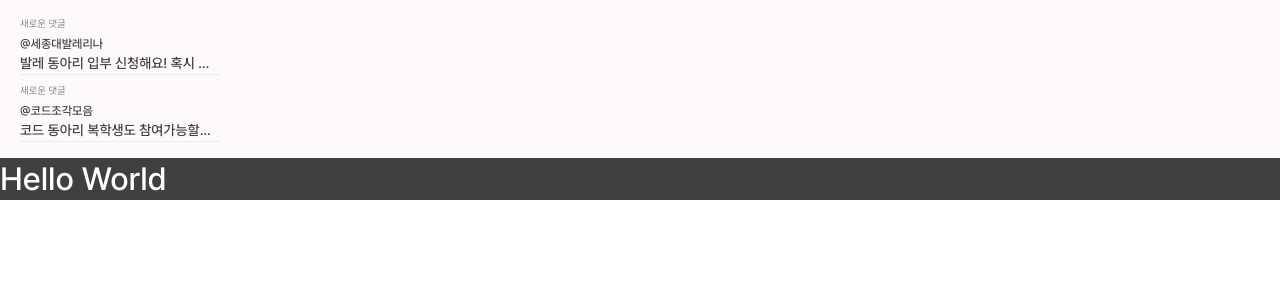
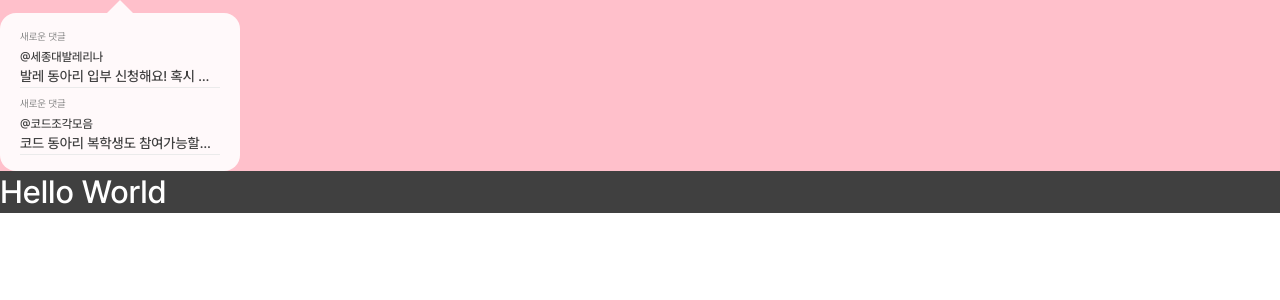
Before and after one commit to dong-ariari/frontend, a React (Vite) app: page / in a window 1280 px wide. Shown: the top 300 px of the page. Built offline with nearby package versions, Linux system fonts and the light colour scheme.

Commit message:
feat: make triangle shape

```diff
--- a/src/components/alert/alert.styles.js
+++ b/src/components/alert/alert.styles.js
@@ -1,15 +1,22 @@
 import styled from "styled-components";
 
 export const Layer = styled.div`
-  background-color: rgba(255, 255, 255, 0.9);
   display: flex;
   flex-direction: column;
+  align-items: center;
+  width: fit-content;
+  background: transparent;
 `;
 export const Triangle = styled.div`
-
+  width: 0px;
+  height: 0px;
+  border-style: solid;
+  border-width: 0 13px 13px 13px;
+  border-color: transparent transparent rgba(255, 255, 255, 0.9) transparent;
 `;
 
 export const Container = styled.div`
+  background-color: rgba(255, 255, 255, 0.9);
   width: 15rem;
   border-radius: 1rem;
   padding: 1rem 0;
```
